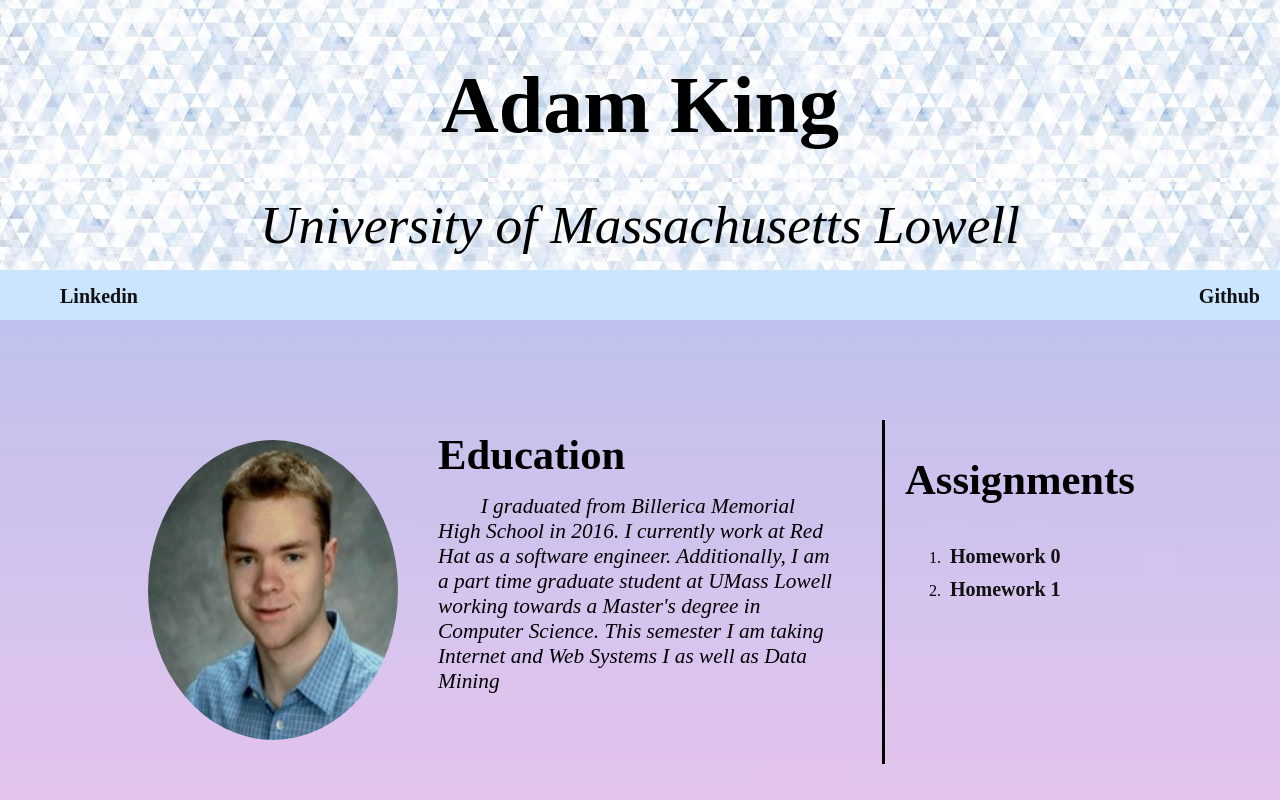
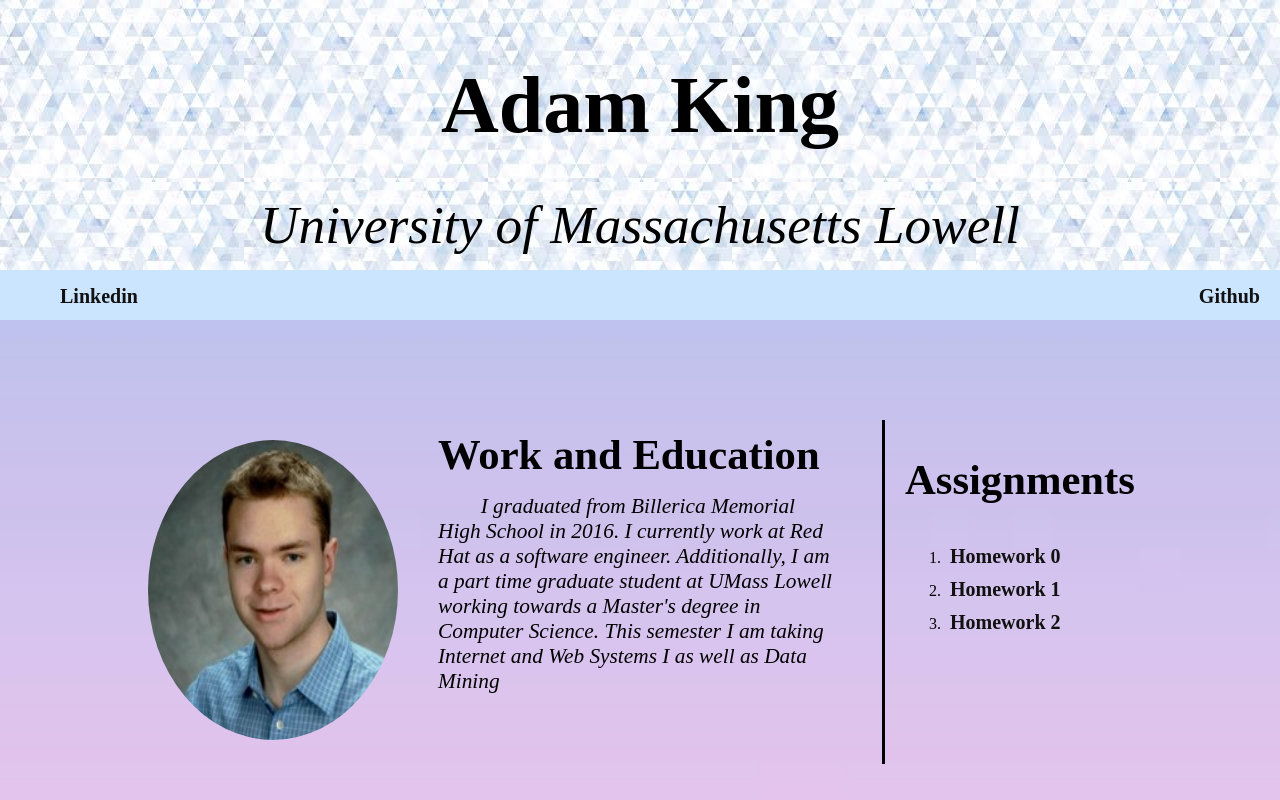
Before and after one commit to adk3798/adk3798.github.io, a plain HTML site: page index.html in a window 1280 px wide. Shown: the top 800 px of the page. Drawn offline with Linux system fonts and the light colour scheme.

Commit message:
update style docs, add hw2 link

```diff
--- a/css/style.css
+++ b/css/style.css
@@ -1,10 +1,10 @@
 /*
 File: /~aking/public_html/css/style.css
-GUI Programming I Assignment 4: Styling you first webpage with css
+Internet and WEb Systems Assignemnt 2: First Web Page
 Adam M. King, UMass Lowell Computer Science Student
 adam_king@student.uml.edu
 uml.cs username: aking
-Updated September 17, 2019
+Updated October 2nd, 2022
 Description: This is the css file used to style the html found at
 /~adking/public_html/index.html. That file is a very basic file but this
 style sheet make it look much nicer.
--- a/index.html
+++ b/index.html
@@ -48,7 +48,7 @@ Updated October 1, 2022
                <!-- Brief brackground of my education. Just uses simple header and paragraph tags Also
                includes my current classes -->
                <div id="about_info">
-                   <h3>Education</h3>
+                   <h3>Work and Education</h3>
                    <p>&emsp;&emsp;I graduated from Billerica Memorial High School in 2016.
                    I currently work at Red Hat as a software engineer.
                    Additionally, I am a part time graduate student at UMass Lowell working towards a Master's degree in Computer Science.
@@ -71,6 +71,7 @@ Updated October 1, 2022
                <ol>
                    <li><a href="https://github.com/adk3798/5130f2022/tree/main/hw0-survey">Homework 0</a></li>
                    <li><a href="https://github.com/adk3798/5130f2022/tree/main/hw1-ReflectionsIdeasAndPlanning">Homework 1</a></li>
+                   <li><a href="https://github.com/adk3798/5130f2022/tree/main/King-Adam_hw2-firstApp">Homework 2</a></li>
                </ol>
            </div>
            <!-- footer which will contain just a link to my email -->
```
